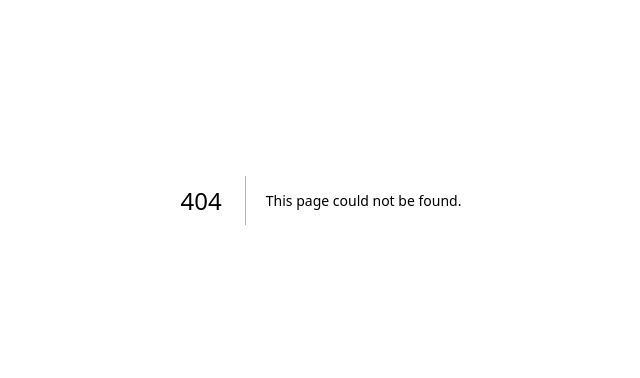
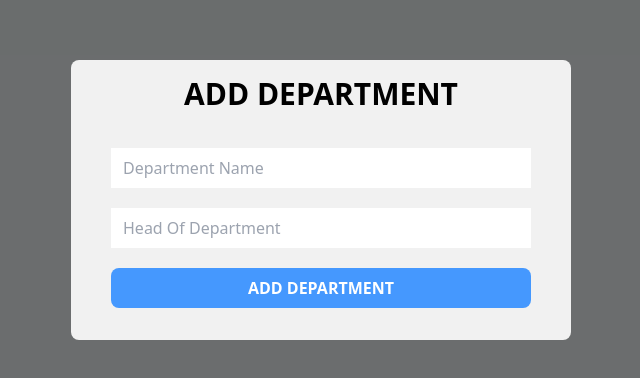
Before and after one commit to dr-robotnic456/visitor_management, a Next.js app: page /admin/AddDepartment in a window 1280 px wide. Before the commit this address had no page. Shown: the part 200-578 px from the top of the page, without its empty margins (319-959 px from the left). Built offline with nearby package versions, Linux system fonts and the light colour scheme.

Commit message:
initial commit

```diff
--- a/src/components/AdminOverview.js
+++ b/src/components/AdminOverview.js
@@ -12,6 +12,7 @@ import {
 
 import OverviewNav from "./OverviewNav";
 import AdminSidebar from "./AdminSidebar";
+import Link from "next/link";
 
 function AdminOverview() {
   const [activeTitle, setActiveTitle] = useState("Overview");
@@ -129,9 +130,11 @@ function AdminOverview() {
                 <h2 className="text-2xl font-bold">Visitors History</h2>
                 <BsClockHistory size={30} />
               </div>
-              <div className="flex items-center  bg-[#4598FE] px-2 py-1 rounded-lg">
+              <Link href={"/admin/Logbook"}>
+                <div className="flex items-center  bg-[#4598FE] px-2 py-1 rounded-lg">
                 <button className="px-3"> View All</button>
               </div>
+              </Link>
             </div>
 
             {/* user info */}
--- /dev/null
+++ b/src/pages/admin/AddDepartment.js
@@ -0,0 +1,74 @@
+import axios from 'axios';
+import React, { useState } from 'react'
+
+const AddDepartment = () => {
+    const [dept, setDept] = useState({
+        department: "",
+        hod: "",
+    });
+
+    const [error, setError] = useState("");
+
+    const handleInputChange = e => {
+        const { name, value } = e.target;
+        setDept(prevDept => ({
+            ...prevDept,
+            [name]: value
+        }));
+    };
+
+    const addDepartment = async () => {
+        try {
+            await axios.post("/api/departments", dept);
+        } catch (err) {
+            setError("Error creating department");
+            console.error(err);
+        }
+    };
+
+    const handleSubmit = e => {
+        e.preventDefault();
+        setError(""); // Clear any previous error message
+        addDepartment();
+    };
+    return (
+        <div className='fixed inset-0 flex flex-col justify-center items-center z-50 bg-opacity-50 bg-black'>
+            <div className='w-[500px] bg-[#f1f1f1] rounded-lg py-4'>
+                <h2 className='text-center font-bold text-3xl uppercase text-black'>Add Department</h2>
+                {error &&
+                    <p className="text-red-500">
+                        {error}
+                    </p>}
+                <form onSubmit={handleSubmit} className='px-10 w-full py-4 mx-auto rounded-lg text-black'>
+                    <div className='my-5'>
+                        <input
+                            type="text"
+                            name="department"
+                            placeholder="Department Name"
+                            value={dept.department}
+                            onChange={handleInputChange}
+                            required
+                            className="w-full px-3 py-2"
+                        />
+                    </div>
+                    <div className='my-5'>
+                        <input
+                            type="text"
+                            name="hod"
+                            placeholder="Head Of Department"
+                            value={dept.hod}
+                            onChange={handleInputChange}
+                            required
+                            className="w-full px-3 py-2"
+                        />
+                    </div>
+                    <div className='items-center justify-center flex rounded-lg'>
+                        <button type="submit" className='uppercase text-white bg-[#4598FE] py-2 hover:bg-[#0762EA] w-full outline-none rounded-lg font-bold'>Add Department</button>
+                    </div>
+                </form>
+            </div>
+        </div>
+    )
+}
+
+export default AddDepartment
--- a/src/pages/admin/Departments.js
+++ b/src/pages/admin/Departments.js
@@ -1,6 +1,7 @@
 import AdminSidebar from "@/components/AdminSidebar";
 import OverviewNav from "@/components/OverviewNav";
 import axios from "axios";
+import Link from "next/link";
 import React, { useEffect, useState } from "react";
 
 function Departments() {
@@ -14,7 +15,7 @@ function Departments() {
 
   const fetchDepartments = async () => {
     try {
-      const response = await axios.get("/api/department");
+      const response = await axios.get("/api/departments");
       setDepartments(response.data);
     } catch (err) {
       if (err.response && err.response.data) {
@@ -38,7 +39,12 @@ function Departments() {
                   {error}
                 </p>}
 
-              <div className="w-full flex">
+              <div className="w-full">
+              <div className="flex w-full justify-end items-center my-2">
+                  <button className=" bg-[#4598FE] px-3 py-1 rounded-lg text-white mr-14">
+                    <Link href="AddDepartment">Add Department</Link>
+                  </button>
+                </div>
                 <div className="w-full flex items-center justify-center overflow-y-auto h-[350px]">
                   <div className="w-[90%] h-[90%]">
                     <table className="w-full h-full">
@@ -55,7 +61,7 @@ function Departments() {
                                 {department.name}
                               </td>
                               <td>
-                                {department.members.length}
+                                {/* {department.members.length} */}
                               </td>
                             </tr>
                           )}
--- a/src/pages/admin/NewStaff.js
+++ b/src/pages/admin/NewStaff.js
@@ -1,6 +1,7 @@
 import { useState } from "react";
 import axios from "axios";
 import Auth from "@/components/Auth";
+import { useRouter } from "next/router";
 
 function NewStaff() {
   const [user, setUser] = useState({
@@ -8,10 +9,13 @@ function NewStaff() {
     email: "",
     address: "",
     position: "",
+    department:"",
     password: "",
     telephone: "",
     confirm_password: ""
   });
+
+  const router = useRouter()
 
   const [error, setError] = useState("");
 
@@ -43,23 +47,23 @@ function NewStaff() {
     e.preventDefault();
     setError(""); // Clear any previous error message
     addEmployee();
+    router.push("/admin/Staff")
   };
 
   return (
-    <div className='fixed inset-0 flex flex-col justify-center items-center z-50 bg-opacity-50 bg-black'>
-      <div className='w-full flex justify-end px-10 absolute top-0 right-6'><button className='font-extrabold text-[100px] cursor-pointer' onClick={() => setShowPcMenu()}>x</button></div>
-      <div className='w-[500px] bg-[#f1f1f1] rounded-lg py-4'>
+    <div className='fixed inset-0 flex flex-col justify-center items-center z-50 bg-opacity-50 bg-white'>
+      <div className='w-[500px] bg-[#f1f1f1] rounded-lg py-2'>
       <h2  className='text-center font-bold text-3xl uppercase text-black'>Create New Employee</h2>
       {error &&
         <p className="error">
           {error}
         </p>}
-      <form onSubmit={handleSubmit}  className='px-10 w-full py-4 mx-auto rounded-lg text-black'>
+      <form onSubmit={handleSubmit}  className='px-10 w-full py-2 mx-auto rounded-lg text-black'>
         <div className='my-5'>
           <input
             type="text"
             name="username"
-            placeholder="Username"
+            placeholder="Name"
             value={user.username}
             onChange={handleInputChange}
             required
@@ -83,6 +87,17 @@ function NewStaff() {
             name="address"
             placeholder="Address"
             value={user.address}
+            onChange={handleInputChange}
+            required
+            className="w-full px-3 py-2"
+          />
+        </div>
+        <div className='my-5'>
+          <input
+            type="text"
+            name="department"
+            placeholder="department"
+            value={user.department}
             onChange={handleInputChange}
             required
             className="w-full px-3 py-2"
--- a/src/pages/admin/Staff.js
+++ b/src/pages/admin/Staff.js
@@ -15,7 +15,7 @@ function Staff() {
 
     const fetchStaff = async () => {
       try {
-        const response = await axios.get("/api/staff");
+        const response = await axios.get("/api/employees");
         setStaff(response.data);
       } catch (err) {
         if (err.response && err.response.data) {
@@ -57,7 +57,7 @@ function Staff() {
                             {staff.map(staff =>
                               <tr key = {staff._id}>
                                 <td>
-                                  {staff.name}
+                                  {staff.username}
                                 </td>
                                 <td>
                                   {staff.department}
--- /dev/null
+++ b/src/pages/api/departments/index.js
@@ -0,0 +1,62 @@
+import dbconn from "../db/dbconn";
+import Departments from "../models/department";
+
+const handler = async (req, res) => {
+    dbconn();
+    const { method } = req;
+
+    switch (method) {
+      case "POST":
+        try {
+          // Check if the request body contains the required fields
+          const { department, hod } = req.body;
+          if (!department || !hod ) {
+            return res.status(400).json({ message: "Please provide all required fields" });
+          }
+
+          // Create a new user with the hashed password
+          const departments = await Departments.create({
+            department,
+            hod
+          });
+
+          if (!departments) {
+            return res.status(400).json({ message: "Invalid Credentials" });
+          }
+
+          return res.status(200).json(departments);
+        } catch (error) {
+          console.error(error);
+          return res.status(500).json({ message: "Internal Server Error" });
+        }
+
+
+    case "GET":
+      const departments = await Departments.find();
+      if (!departments) {
+        return res.status(400).json({ message: "No Departments Found" });
+      }
+      return res.status(200).json(departments);
+
+
+      case "DELETE":
+        try {
+          const delDepartment = await Departments.findByIdAndDelete(req.query.id);
+
+          if (!delDepartment) {
+            return res.status(404).json({ message: "department not found" });
+          }
+
+          return res.status(200).json({ message: "department deleted successfully" });
+        } catch (error) {
+          console.error(error);
+          return res.status(500).json({ message: "Internal Server Error" });
+        }
+
+
+    default:
+        break;
+  }
+};
+
+export default handler;
--- a/src/pages/api/employees/index.js
+++ b/src/pages/api/employees/index.js
@@ -10,8 +10,8 @@ const handler = async (req, res) => {
       case "POST":
         try {
           // Check if the request body contains the required fields
-          const { username, email, password, address, telephone, position } = req.body;
-          if (!username || !email || !password || !address || !telephone || !position) {
+          const { username, email, password, address, telephone, position, department } = req.body;
+          if (!username || !email || !password || !address || !telephone || !position || !department) {
             return res.status(400).json({ message: "Please provide all required fields" });
           }
 
@@ -25,7 +25,8 @@ const handler = async (req, res) => {
             password: hashedPassword,
             address,
             telephone,
-            position
+            position,
+            department
           });
 
           if (!user) {
--- /dev/null
+++ b/src/pages/api/models/department.js
@@ -0,0 +1,14 @@
+import mongoose, { Schema } from "mongoose";
+
+const DepartmentSchema = new Schema({
+    department:{
+        type: String,
+        required:true
+    },
+    hod:{
+        type:String,
+        required:true
+    }
+})
+
+export default mongoose.models.Departments || mongoose.model("Departments", DepartmentSchema)
--- a/src/pages/index.js
+++ b/src/pages/index.js
@@ -1,39 +1,41 @@
 import jwt from 'jsonwebtoken';
 import { useEffect } from 'react';
 import { useRouter } from 'next/router';
-
-import AdminDashboard from './admin/Dashboard';
-import StaffDashboard from './staff/Dashboard';
-import UserDashboard from './UserDashboard';
 import Auth from '@/components/Auth';
+import AddDepartment from './admin/AddDepartment';
 
 // Replace 'your-secret-key' with your actual secret key
 // const secret = 'your-secret-key';
 
 const Home = () => {
-  const router = useRouter();
+//   const router = useRouter();
 
-  useEffect(() => {
-    const token = localStorage.getItem('token');
+//   useEffect(() => {
+//     const token = localStorage.getItem('token');
 
-    if (token) {
-      const decodedToken = jwt.decode(token);
+//     if (token) {
+//       const decodedToken = jwt.decode(token);
 
-      if (decodedToken.email.includes('@admin.com')) {
-        router.push('/admin/Dashboard');
-      } else if (decodedToken.email.includes('@staff.com')) {
-        router.push('/staff/Dashboard');
-      } else {
-        router.push('/UserDashboard');
-      }
-    } else {
-      // Redirect to the login page or handle the absence of a token
-      // For example, you can use router.push('/login') to redirect to the login page.
-    }
-  }, [router]);
+//       if (decodedToken.email.includes('@admin.com')) {
+//         router.push('/admin/Dashboard');
+//       } else if (decodedToken.email.includes('@staff.com')) {
+//         router.push('/staff/Dashboard');
+//       } else {
+//         router.push('/UserDashboard');
+//       }
+//     } else {
+//       // Redirect to the login page or handle the absence of a token
+//       // For example, you can use router.push('/login') to redirect to the login page.
+//     }
+//   }, [router]);
 
-  // Render a loading indicator or a placeholder while waiting for the redirection
-  return null;
+//   // Render a loading indicator or a placeholder while waiting for the redirection
+//   return null;
+// }
+
+return(
+  <AddDepartment />
+)
 }
 
 export default Auth(Home)
```
